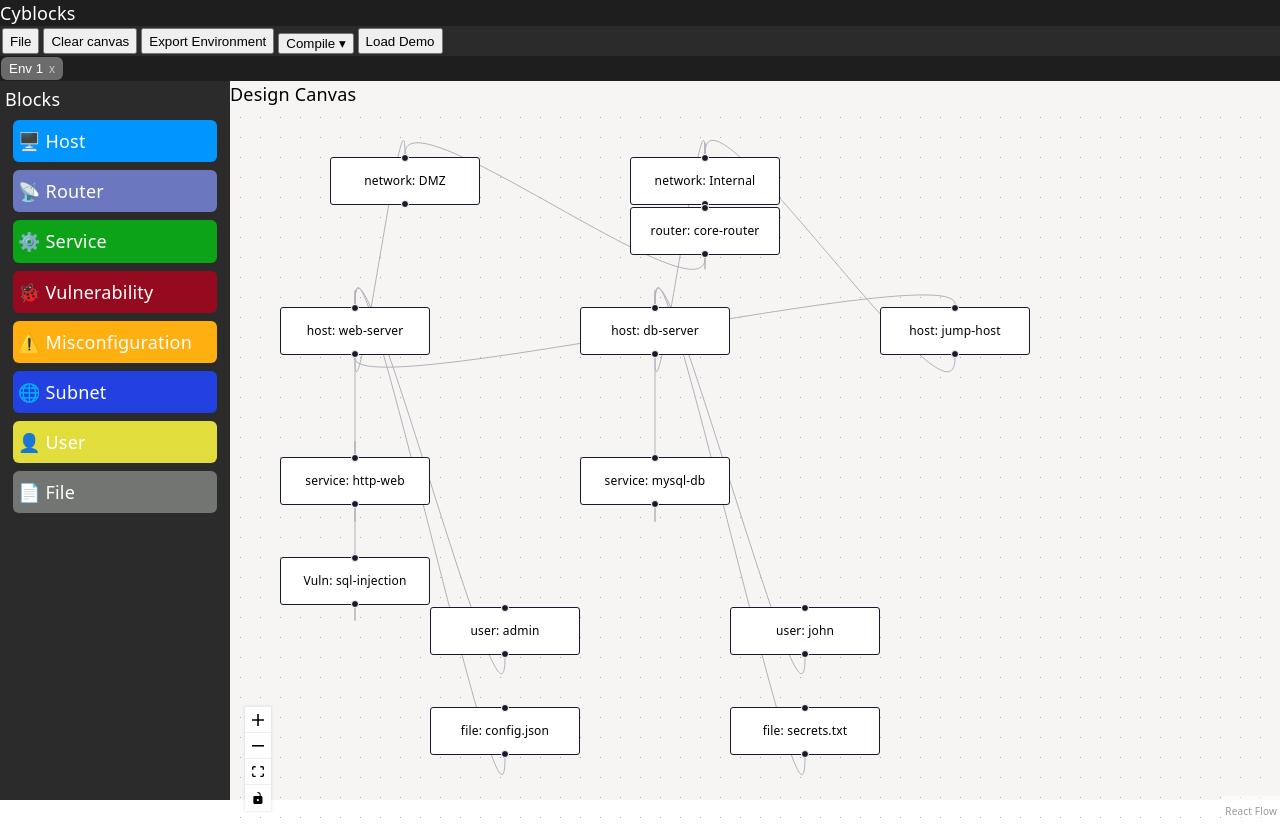
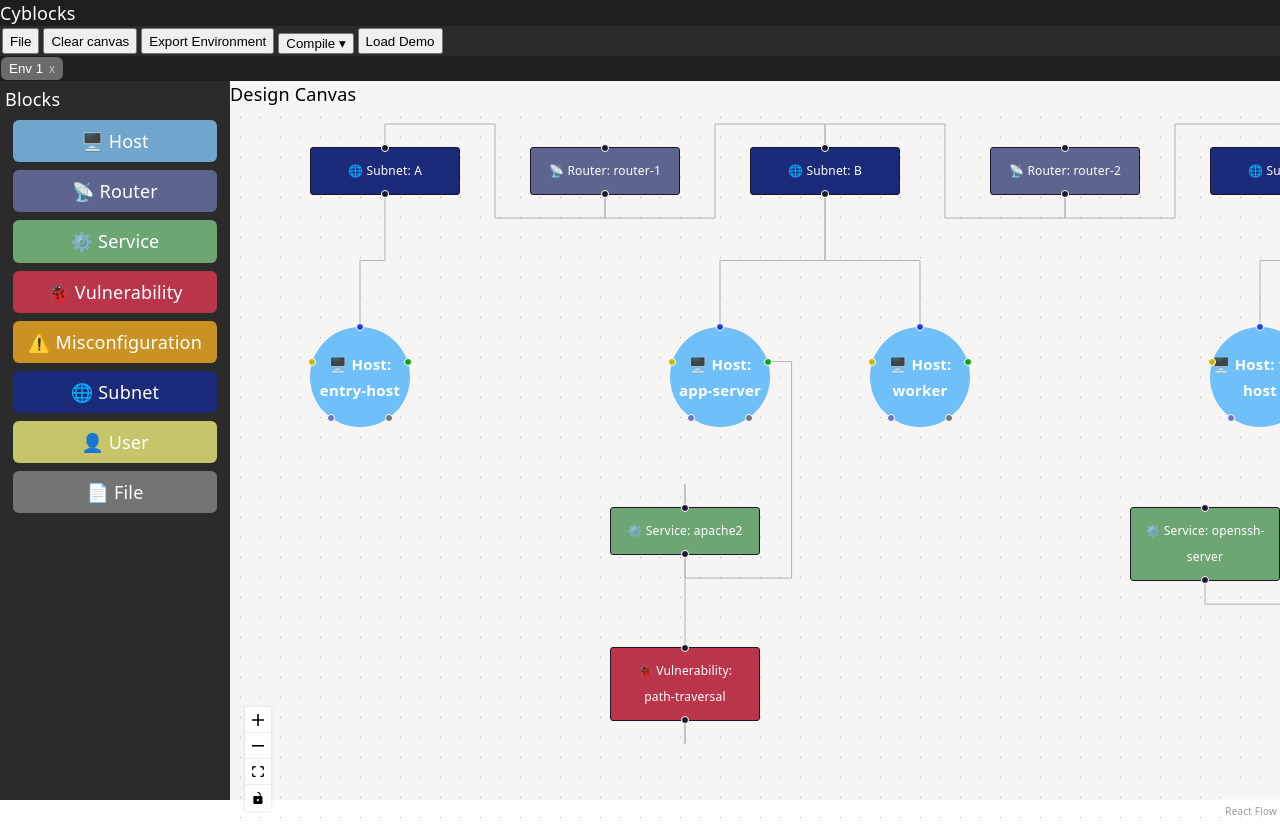
Before and after one commit to cylabcyberautonomy/cyblocks, a React (Vite) app in the folder Frontend/: page / in a window 1280 px wide. Both pictures are taken after a click on the button "Load Demo". Built offline with nearby package versions, Linux system fonts and the light colour scheme.

Commit message:
some style changes still need to add the deploy part

```diff
--- a/Frontend/src/App.css
+++ b/Frontend/src/App.css
@@ -42,7 +42,9 @@ flex-direction: row;
   padding: 8px 5px;
   margin: 8px;
   background: #525252;
+  text-align: center;
   border-radius: 6px;
+  text-decoration: #f7f4f4;
   cursor: grab;
 }
 .Toolbar{
@@ -110,7 +112,7 @@ flex-direction: row;
   height: 320px;
   min-width: 200px;
   min-height: 150px;
-  resize: both;        /* the browser gives you a resize grip in the corner — free! */
+  resize: both;
   overflow: hidden;
   display: flex;
   flex-direction: column;
@@ -127,7 +129,7 @@ flex-direction: row;
   padding: 6px 8px;
   background: #3a3a3a;
   cursor: move;
-  user-select: none;   /* don't highlight text while dragging */
+  user-select: none;
 }
 .InspectorHeader button {
   background: none; border: none; color: #fff; cursor: pointer;
--- a/Frontend/src/App.jsx
+++ b/Frontend/src/App.jsx
@@ -1,8 +1,8 @@
-
 import './App.css'
 import { ReactFlow, Background, Controls, applyNodeChanges , addEdge ,applyEdgeChanges} from '@xyflow/react' //so we can use the react flow components in our app like the canvas, background and controls
 import '@xyflow/react/dist/style.css'
 import { useState } from 'react'; //so we can manage the taps and switch between them
+import HostNode from './parts/HostNode';
 //Buidling a simple UI for the app, with a tapbar, sidebar and main canves
 //This is just a placeholder for now, we will add more functionality later
 function App() {
@@ -15,23 +15,22 @@ const blockProperties = {
   Service: { name:"", Type: "", protocol: "", port: "", version: "" },
   Vulnerability: { Type: "", CVE: "", Description: "", severity: "" },
   Misconfiguration: { name: "", Description: "" },
-  Subnet: { name: "", CIDR: "" },// CIDER is a notation for describing IP address ranges
+  Subnet: { name: "", CIDR: "" },//CIDR is a notation for describing IP address ranges
   User:{name: "", password: "", privilege_level: ""},
   File:{name: "", path: "", sensitivity: ""}
 };
 const blockStyles = {
-  Host:            { background: "#0095ff", icon: "🖥️" },
-  Router:          { background: "#6b77be", icon: "📡" },
-  Service:         { background: "#0da319", icon: "⚙️" },
-  Vulnerability:   { background: "#960a1f", icon: "🐞" },
-  Misconfiguration:{ background: "#ffaf0f", icon: "⚠️" },
-  Subnet:          { background: "#2241e0", icon: "🌐" },
-  User:            { background: "#e0dd3c", icon: "👤" },
-  File:            { background: "#737572", icon: "📄" },
-  Agent:           { background: "#000000", icon: "🤖" },
-  Tool:            { background: "#000000", icon: "🔧" },
+  Host:            { background: "#70a6cd", icon: "🖥️" },
+  Router:          { background: "#5d658f",color: "#FFF", icon: "📡" },
+  Service:         { background: "#6ea673",color: "#FFF", icon: "⚙️" },
+  Vulnerability:   { background: "#ba3549",color: "#FFF", icon: "🐞" },
+  Misconfiguration:{ background: "#c99222", color: "#FFF", icon: "⚠️" },
+  Subnet:          { background: "#1b2b7a", color: "#FFF",icon: "🌐" },
+  User:            { background: "#c7c569", color: "#FFF",icon: "👤" },
+  File:            { background: "#737572",color: "#FFF", icon: "📄" },
+  Agent:           { background: "#000000", color: "#FFF",icon: "🤖" },
+  Tool:            { background: "#000000", color: "#FFF",icon: "🔧" },
 };
-
 //we need the first laod of the page to open an environment tap  so people acn drag and drop
 const initialFile = { id: crypto.randomUUID(), name: "Env 1", type: "environment", nodes: [], edges: [] };
 const [panelPos, setPanelPos] = useState({ x: 320, y: 80 });
@@ -78,7 +77,6 @@ const closeFile = (id) => {
   setFiles((current) => current.filter((f) => f.id !== id));
   if (activeId === id) setActiveId(null);//delete the active file and set the active id to null if we closed the active file
 };
-
 const updateNodeProperty = (nodeId, key, value) => {
   setActiveNodes((nds) => nds.map((n) =>{
     if ( n.id !== nodeId) return n;
@@ -95,7 +93,6 @@ const updateNodeProperty = (nodeId, key, value) => {
     };
   }));
 };
-
 //need a button where we can delete a specific node
 const deleteSelectedNode = () => {
   if (!selectedId) return;
@@ -109,10 +106,8 @@ const deleteSelectedNode = () => {
       edge.source !== selectedId && edge.target !== selectedId
     )
   );
-
   setSelectedId(null);
 };
-
 //THIS WILL NEED TO BE UPDATED IN THE FUTURE
 const onConnect = (connection) => {
   const source = nodes.find((n) => n.id === connection.source);
@@ -131,19 +126,13 @@ const onConnect = (connection) => {
 //I NEED TO ADD A REVERSE RULE SO THE CONNECTIONS WORK NO MATER WHERE YOU START THE CONNCTION FROM
 //WILL BE CHANGED
 const connectionKind = (sourceType, targetType) => {
-  if (sourceType === "Service" && targetType === "Host")
+ if (sourceType === "Service" && targetType === "Host")
     return { status: "valid", type: "service" };
   if ((sourceType === "Vulnerability" || sourceType === "Misconfiguration") && targetType === "Service")
     return { status: "valid", type: "vulnerability" };
-  if (sourceType === "Host" && targetType === "Router")
-    return { status: "valid", type: "topology" };
   if (sourceType === "Router" && targetType === "Host")
     return { status: "valid", type: "topology" };
   if (sourceType === "Router" && targetType === "Router")
-    return { status: "valid", type: "topology" };
-  if (sourceType === "Host" && targetType === "Host")
-    return { status: "ambiguous" };
-  if (sourceType === "Host" && targetType === "Subnet")
     return { status: "valid", type: "topology" };
   if (sourceType === "Router" && targetType === "Subnet")
     return { status: "valid", type: "topology" };
@@ -151,25 +140,16 @@ const connectionKind = (sourceType, targetType) => {
     return { status: "valid", type: "topology" };
   if (sourceType === "Subnet" && targetType === "Host")
     return { status: "valid", type: "topology" };
-  if (sourceType === "Router" && targetType === "Host")
-    return { status: "valid", type: "topology" };
-  if (sourceType === "Host" && targetType === "Service")
-    return { status: "valid", type: "service" };
   if (sourceType === "Service" && (targetType === "Vulnerability" || targetType === "Misconfiguration"))
     return { status: "valid", type: "vulnerability" };
   if (sourceType === "User" && targetType === "Host")
-  return { status: "valid", type: "account" };
-  if (sourceType === "Host" && targetType === "User")
     return { status: "valid", type: "account" };
   if (sourceType === "File" && targetType === "Host")
-    return { status: "valid", type: "storage" };  // file stored on host
-  if (sourceType === "Host" && targetType === "File")
     return { status: "valid", type: "storage" };
   if (sourceType === "User" && targetType === "File")
     return { status: "valid", type: "access" };
   if (sourceType === "File" && targetType === "User")
     return { status: "valid", type: "access" };
-
   return { status: "invalid", reason: `A ${sourceType} can't connect to a ${targetType}.` };
 };
 const makeLabel = (blockType, idValue) => {
@@ -245,7 +225,6 @@ const compileToDocker = (env) => {
   const hostsBySubnet = {};
   const Subnetcounts = {};
   //first find each subnet that has host inside it so we check the conntions we made in env that contain Host or Subnet
-
     const subnetOfHost = (hostName) => {
     for (const c of env.connections) {
       if (c.fromType === "Host" && c.from === hostName && c.toType === "Subnet") return c.to;
@@ -253,10 +232,8 @@ const compileToDocker = (env) => {
     }
     return null;
   };
-
   //we assign hosts under subnets
   env.subnets.forEach((s) => { hostsBySubnet[s.name] = []; });
-
   //for each host we need to assign it different IP
   for (const h of env.hosts) {
     const subnet = env.subnets.find((s) => s.name === subnetOfHost(h.name));
@@ -267,10 +244,8 @@ const compileToDocker = (env) => {
     Subnetcounts[subnet.name] = n + 1;
     hostsBySubnet[subnet.name].push({ name: h.name, image: h.image, ip: octets.join("."), ram: h.ram, disk: h.disk });
   }
-
   const subnets = env.subnets.map((s) => ({ name: s.name, cidr: s.cidr, hosts: hostsBySubnet[s.name] || [] }));
-
-// which subnets does a router touch?
+//which subnets does a router connect to
   const networksOfRouter = (routerName) => {
     const result = [];
     for (const c of env.connections) {
@@ -280,16 +255,14 @@ const compileToDocker = (env) => {
     return result;
   };
   const routers = env.routers.map((r) => ({ name: r.name, image: r.image, networks: networksOfRouter(r.name) }));
-
-  // subnet_connections from Router↔Subnet
+  // subnet_connections from Router and Subnet connections
   const subnetConnections = [];
   for (const c of env.connections) {
     const rs = c.fromType === "Router" && c.toType === "Subnet";
     const sr = c.fromType === "Subnet" && c.toType === "Router";
     if (rs || sr) subnetConnections.push({ router: rs ? c.from : c.to, from_subnet: rs ? c.to : c.from, to_subnet: null, bidirectional: true });
   }
-
-  // remaining connections (drop the topology ones docker captures elsewhere)
+  // All the connections except the ones we have listed before
   const connections = [];
   for (const c of env.connections) {
     const topoPair = (c.fromType === "Subnet" || c.fromType === "Router") && (c.toType === "Subnet" || c.toType === "Router");
@@ -314,11 +287,10 @@ const compileToDocker = (env) => {
 };
 
 
-//To have the ability to compile to differnt stuff
+//To have the ability to compile to differnt structures in the future
 const targets = {
   docker: compileToDocker,
 };
-
 const compile = (targetName) => {
   const env = buildEnv();              // flat envionment
   const target = targets[targetName];  // which compilation to choose
@@ -328,67 +300,61 @@ const compile = (targetName) => {
   }
   target(env);
 };
-
-
+//Just an example of an environmet to test compilation faster
 const loadDemoEnvironment = () => {
+const s = blockStyles;
+  const box = (type) => ({ background: s[type].background, color: s[type].color });
   const demoNodes = [
-    // Subnets
-    { id: "subnet-1", data: { label: "network: DMZ", blockType: "Subnet", properties: { name: "dmz", CIDR: "172.20.0.0/24" } }, position: { x: 100, y: 50 } },
-    { id: "subnet-2", data: { label: "network: Internal", blockType: "Subnet", properties: { name: "internal", CIDR: "10.0.0.0/24" } }, position: { x: 400, y: 50 } },
-
-    // Hosts
-    { id: "host-1", data: { label: "host: web-server", blockType: "Host", properties: { name: "web-server", image: "nginx:latest", RAM: "512m", disk: "1g" } }, position: { x: 50, y: 200 } },
-    { id: "host-2", data: { label: "host: db-server", blockType: "Host", properties: { name: "db-server", image: "mysql:8", RAM: "1g", disk: "2g" } }, position: { x: 350, y: 200 } },
-    { id: "host-3", data: { label: "host: jump-host", blockType: "Host", properties: { name: "jump-host", image: "ubuntu:22.04", RAM: "512m", disk: "1g" } }, position: { x: 650, y: 200 } },
-
-    // Services
-    { id: "svc-1", data: { label: "service: http-web", blockType: "Service", properties: { name: "http-web", Type: "web", protocol: "tcp", port: "80", version: "nginx-1.24" } }, position: { x: 50, y: 350 } },
-    { id: "svc-2", data: { label: "service: mysql-db", blockType: "Service", properties: { name: "mysql-db", Type: "database", protocol: "tcp", port: "3306", version: "mysql-8.0" } }, position: { x: 350, y: 350 } },
-
-    // Vulnerability
-    { id: "vuln-1", data: { label: "Vuln: sql-injection", blockType: "Vulnerability", properties: { Type: "sql-injection", CVE: "CVE-2024-12345", Description: "SQL injection in login form", severity: "High" } }, position: { x: 50, y: 450 } },
-
-    // Users
-    { id: "user-1", data: { label: "user: admin", blockType: "User", properties: { name: "admin", password: "admin123", privilege_level: "admin" } }, position: { x: 200, y: 500 } },
-    { id: "user-2", data: { label: "user: john", blockType: "User", properties: { name: "john", password: "john123", privilege_level: "user" } }, position: { x: 500, y: 500 } },
-
-    // Files
-    { id: "file-1", data: { label: "file: config.json", blockType: "File", properties: { name: "config.json", path: "/etc/config.json", sensitivity: "confidential" } }, position: { x: 200, y: 600 } },
-    { id: "file-2", data: { label: "file: secrets.txt", blockType: "File", properties: { name: "secrets.txt", path: "/home/admin/secrets.txt", sensitivity: "critical" } }, position: { x: 500, y: 600 } },
-
-    // Router
-    { id: "router-1", data: { label: "router: core-router", blockType: "Router", properties: { name: "core-router", image: "router-vm:latest" } }, position: { x: 400, y: 100 } },
+    // --- Subnets ---
+    { id: "subnet-A", type: "Subnet", position: { x: 80, y: 40 }, style: box("Subnet"),
+      data: { label: makeLabel("Subnet", "A"), blockType: "Subnet", properties: { name: "A", CIDR: "172.20.0.0/24" } } },
+    { id: "subnet-B", type: "Subnet", position: { x: 520, y: 40 }, style: box("Subnet"),
+      data: { label: makeLabel("Subnet", "B"), blockType: "Subnet", properties: { name: "B", CIDR: "172.21.0.0/24" } } },
+    { id: "subnet-C", type: "Subnet", position: { x: 980, y: 40 }, style: box("Subnet"),
+      data: { label: makeLabel("Subnet", "C"), blockType: "Subnet", properties: { name: "C", CIDR: "172.22.0.0/24" } } },
+    // --- Routers ---
+    { id: "router-1", type: "Router", position: { x: 300, y: 40 }, style: box("Router"),
+      data: { label: makeLabel("Router", "router-1"), blockType: "Router", properties: { name: "router-1", image: "frrouting/frr:latest" } } },
+    { id: "router-2", type: "Router", position: { x: 760, y: 40 }, style: box("Router"),
+      data: { label: makeLabel("Router", "router-2"), blockType: "Router", properties: { name: "router-2", image: "frrouting/frr:latest" } } },
+    // --- Hosts ---
+    { id: "host-a1", type: "Host", position: { x: 80, y: 220 },
+      data: { label: makeLabel("Host", "entry-host"), blockType: "Host", properties: { name: "entry-host", image: "ubuntu:22.04", RAM: "512m", disk: "1g" } } },
+    { id: "host-b1", type: "Host", position: { x: 440, y: 220 },
+      data: { label: makeLabel("Host", "app-server"), blockType: "Host", properties: { name: "app-server", image: "ubuntu:22.04", RAM: "512m", disk: "1g" } } },
+    { id: "host-b2", type: "Host", position: { x: 640, y: 220 },
+      data: { label: makeLabel("Host", "worker"), blockType: "Host", properties: { name: "worker", image: "ubuntu:22.04", RAM: "512m", disk: "1g" } } },
+    { id: "host-c1", type: "Host", position: { x: 980, y: 220 },
+      data: { label: makeLabel("Host", "file-host"), blockType: "Host", properties: { name: "file-host", image: "ubuntu:22.04", RAM: "512m", disk: "1g" } } },
+    // --- Service + its vulnerability ---
+    { id: "svc-apache", type: "Service", position: { x: 380, y: 400 }, style: box("Service"),
+      data: { label: makeLabel("Service", "apache2"), blockType: "Service", properties: { name: "apache-web", Type: "apache2", protocol: "tcp", port: "80", version: "2.4.49" } } },
+    { id: "vuln-1", type: "Vulnerability", position: { x: 380, y: 540 }, style: box("Vulnerability"),
+      data: { label: makeLabel("Vulnerability", "path-traversal"), blockType: "Vulnerability", properties: { Type: "path-traversal", CVE: "CVE-2021-41773", Description: "Apache 2.4.49 path traversal / RCE", severity: "High" } } },
+    // --- Service + File ---
+    { id: "svc-ssh", type: "Service", position: { x: 900, y: 400 }, style: box("Service"),
+      data: { label: makeLabel("Service", "openssh-server"), blockType: "Service", properties: { name: "ssh-c", Type: "openssh-server", protocol: "tcp", port: "22", version: "8.9" } } },
+    { id: "file-marko", type: "File", position: { x: 1120, y: 400 }, style: box("File"),
+      data: { label: makeLabel("File", "Marko.txt"), blockType: "File", properties: { name: "Marko.txt", path: "/root/Marko.txt", sensitivity: "very secret" } } },
   ];
-
   const demoEdges = [
-    // Hosts to Subnets
-    { id: "h1-s1", source: "host-1", target: "subnet-1", data: { kind: "topology" } },
-    { id: "h2-s2", source: "host-2", target: "subnet-2", data: { kind: "topology" } },
-    { id: "h3-s2", source: "host-3", target: "subnet-2", data: { kind: "topology" } },
-
-    // Router to Subnets
-    { id: "r-s1", source: "router-1", target: "subnet-1", data: { kind: "topology" } },
-    { id: "r-s2", source: "router-1", target: "subnet-2", data: { kind: "topology" } },
-
-    // Services to Hosts
-    { id: "svc1-h1", source: "svc-1", target: "host-1" },
-    { id: "svc2-h2", source: "svc-2", target: "host-2" },
-
-    // Vulnerability to Service
-    { id: "vuln-svc", source: "vuln-1", target: "svc-1" },
-
-    // Users to Hosts
-    { id: "u1-h1", source: "user-1", target: "host-1", data: { kind: "account" } },
-    { id: "u2-h2", source: "user-2", target: "host-2", data: { kind: "account" } },
-
-    // Files to Hosts
-    { id: "f1-h1", source: "file-1", target: "host-1", data: { kind: "storage" } },
-    { id: "f2-h2", source: "file-2", target: "host-2", data: { kind: "storage" } },
-
-    // Host to Host (attack chain)
-    { id: "h1-h2", source: "host-1", target: "host-3", data: { kind: "access" } },
+    // Each host sits in its subnet
+    { id: "a-h1",  source: "subnet-A", target: "host-a1", targetHandle: "host-subnet", data: { kind: "topology" } },
+    { id: "b-h1",  source: "subnet-B", target: "host-b1", targetHandle: "host-subnet", data: { kind: "topology" } },
+    { id: "b-h2",  source: "subnet-B", target: "host-b2", targetHandle: "host-subnet", data: { kind: "topology" } },
+    { id: "c-h1",  source: "subnet-C", target: "host-c1", targetHandle: "host-subnet", data: { kind: "topology" } },
+    // Routers connects the subnets
+    { id: "r1-a", source: "router-1", target: "subnet-A", data: { kind: "topology" } },
+    { id: "r1-b", source: "router-1", target: "subnet-B", data: { kind: "topology" } },
+    { id: "r2-b", source: "router-2", target: "subnet-B", data: { kind: "topology" } },
+    { id: "r2-c", source: "router-2", target: "subnet-C", data: { kind: "topology" } },
+    //Services and their vuln
+    { id: "svcA-h", source: "svc-apache", target: "host-b1", targetHandle: "host-service", data: { kind: "service" } },
+    { id: "vuln-svc", source: "vuln-1", target: "svc-apache", data: { kind: "vulnerability" } },
+    //Service and a file on teh same host
+    { id: "svcS-h", source: "svc-ssh", target: "host-c1", targetHandle: "host-service", data: { kind: "service" } },
+    { id: "file-h", source: "file-marko", target: "host-c1", targetHandle: "host-file", data: { kind: "storage" } },
   ];
-
   setActiveNodes(() => demoNodes);
   setActiveEdges(() => demoEdges);
 };
@@ -471,6 +437,7 @@ return (
     <button onClick={exportEnv}>Export Environment </button>
     <div style={{ position: "relative", display: "inline-block" }}>
     <button onClick={() => setCompileMenuOpen(!compileMenuOpen)}>Compile ▾</button>
+
     {compileMenuOpen && (
       <div className="Menu">
         <button onClick={() => { compile("docker"); setCompileMenuOpen(false); }}> Docker</button>
@@ -480,7 +447,7 @@ return (
     <button onClick={loadDemoEnvironment}>Load Demo</button>
     </div>
      <div className="Toolbar">
-        {/* so each tap gets its own tab */}
+        {/* so each tap gets its own canves */}
         {files.map((file) => (
         <div key={file.id} className="Tab">
         <button onClick={() => setActiveId(file.id)}>{file.name}</button>
@@ -510,6 +477,29 @@ return (
         <ReactFlow nodes={nodes}
         onNodesChange={(changes) => setActiveNodes((nds) => applyNodeChanges(changes, nds))}
         edges={edges}
+        nodeTypes={{Host: HostNode}}
+        defaultEdgeOptions={{type: 'step'}}
+        isValidConnection={(connection)=> {
+        const sourceNode = nodes.find((n) => n.id === connection.source);
+
+        // Each named handle only accepts one block type
+        const handleAccepts = {
+          "host-subnet":  "Subnet",
+          "host-service": "Service",
+          "host-router":  "Router",
+          "host-file":    "File",
+          "host-user":    "User",
+        };
+
+        if (connection.targetHandle && handleAccepts[connection.targetHandle]) {
+          return sourceNode?.data.blockType === handleAccepts[connection.targetHandle];
+        }
+
+        // Everything else (Vulnerability→Service, Router→Subnet, etc.) passes through here.
+        // onConnect → connectionKind handles validation for those.
+        return true;
+        }}
+
         onEdgesChange={(changes) => setActiveEdges((eds) => applyEdgeChanges(changes, eds))}
         onConnect={onConnect}
         onNodeClick={(event, node) => setSelectedId(node.id)}
@@ -522,9 +512,12 @@ return (
           const s = blockStyles[name];
           const newNode = {//the new node that we will add to the canvas, it needs to have an id, a position and some data, we will use the name of the block as the label of the node
           id: crypto.randomUUID(),
+          type:name,
           position,
           data:  { label: makeLabel(name, ""), blockType: name, properties: { ...blockProperties[name] } },//start stating the block type to help determine the kind of connection we have
-          style: { background: s.background, border: s.border, borderRadius: 8, padding: 10 },
+          //style: { background: s.background, border: s.border, borderRadius: 8, padding: 10 },
+          ...(name !== "Host" && { style: { background: s.background, color: "#FFF"} }),
+
         };
           setActiveNodes((current) => [...current, newNode]);
         }}
--- /dev/null
+++ b/Frontend/src/parts/HostNode.jsx
@@ -0,0 +1,40 @@
+//each costume node need to be defined in their own file
+//Our host node will have a circle shape with 5 handles to connect to each block
+
+import React from 'react';
+import { Handle, Position } from '@xyflow/react';
+const circleHandleStyle = (angleDeg, color) => {
+  const rad = (angleDeg * Math.PI) / 180;
+  return {
+    background: color,
+    left: `${(50 + 50 * Math.sin(rad)).toFixed(1)}%`,
+    top:  `${(50 - 50 * Math.cos(rad)).toFixed(1)}%`,
+    transform: 'translate(-50%, -50%)',
+  };
+};
+
+const HostNode = ({data}) => {//this mkaes this costumized node a recat compunent we can use in our code
+    return (
+        <div style={{
+         width:100,
+         height:100,
+         borderRadius: '50%',//will make it a circle
+         backgroundColor :'#6fbff8',
+         display: 'flex',
+         alignItems: 'center',
+         justifyContent: 'center',
+         color: 'white',
+         fontWeight: 'bold',
+         textAlign:"center",
+         fontSize: '15px'
+        }}>
+        {data.label}
+      <Handle id="host-subnet"  type="target" position={Position.Top}   style={circleHandleStyle(0,   '#2241e0')} />
+      <Handle id="host-service" type="target" position={Position.Right}  style={circleHandleStyle(72,  '#0da319')} />
+      <Handle id="host-file"    type="target" position={Position.Bottom} style={circleHandleStyle(144, '#737572')} />
+      <Handle id="host-router"  type="target" position={Position.Bottom} style={circleHandleStyle(216, '#6b77be')} />
+      <Handle id="host-user"    type="target" position={Position.Left}   style={circleHandleStyle(288, '#c8b800')} />
+        </div>
+    );
+};
+export default HostNode
```
